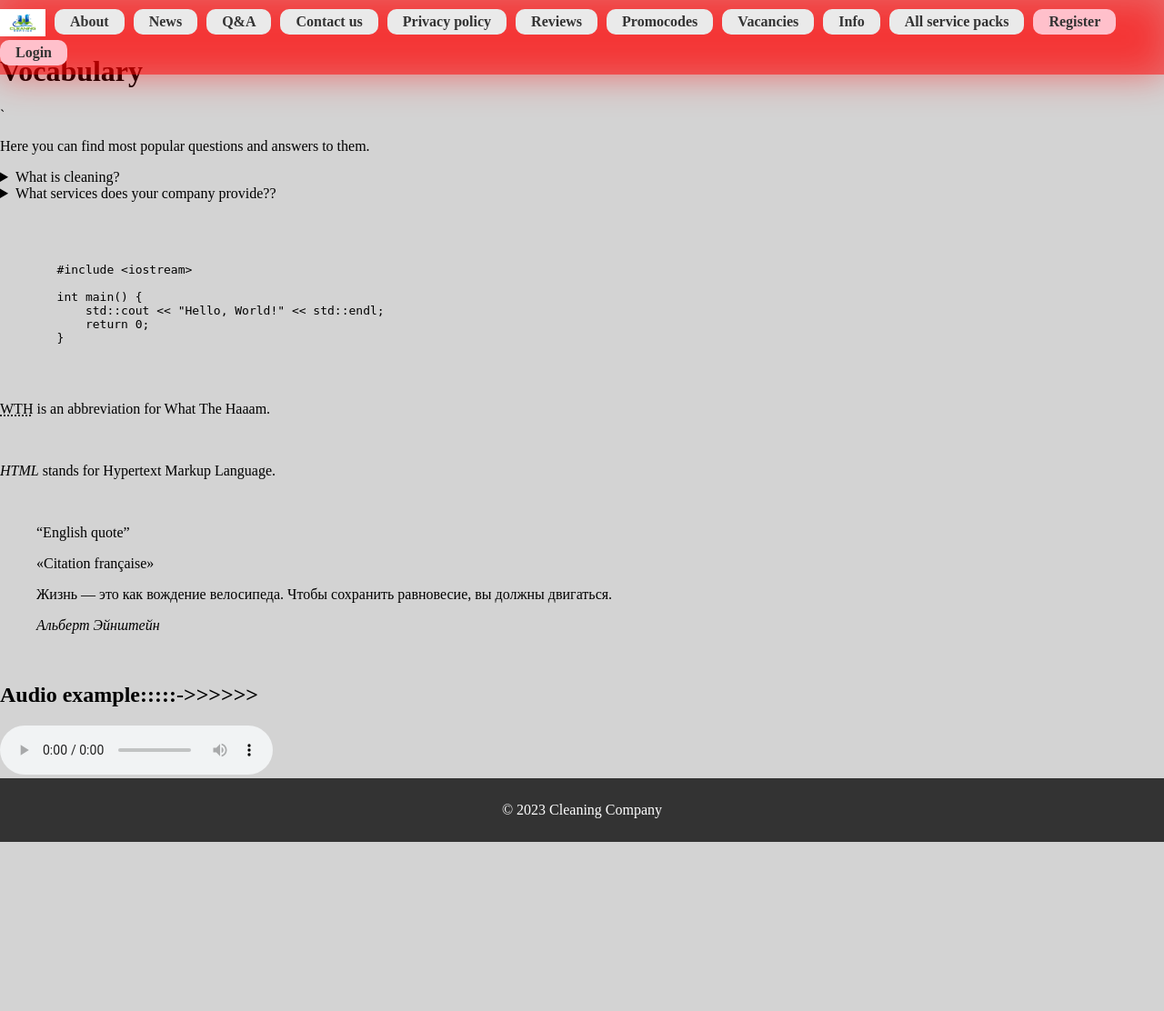
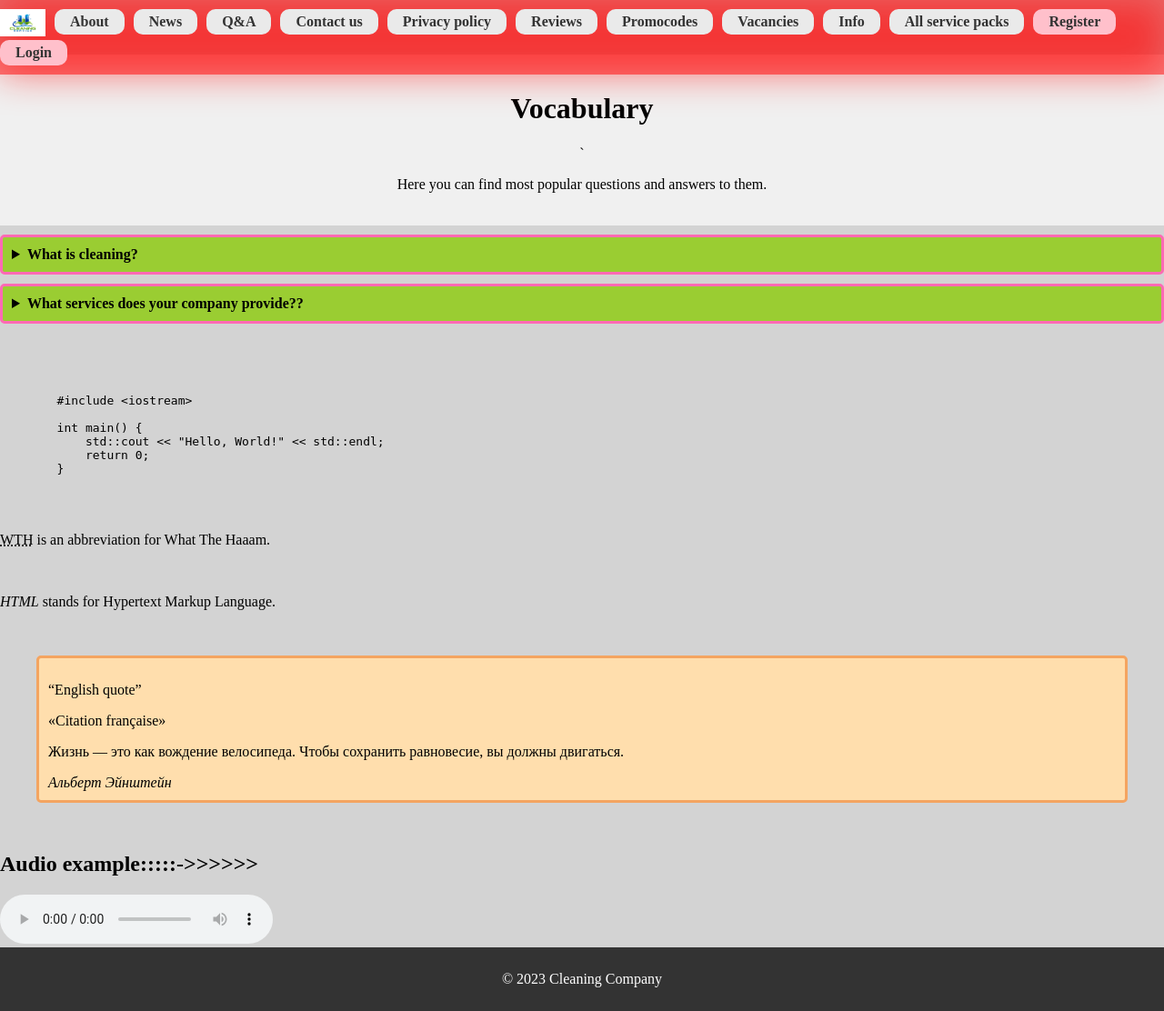
Before and after one commit to Egorallo/CleaningCompany, a Django app: page /questions/ in a window 1280 px wide. Shown: the whole page at 91% size. Before the commit the page ends 926 px from the top, so only its background shows below. Run offline with Django 4.2, Linux system fonts and the light colour scheme.

Commit message:
added styles for vocabulary

```diff
--- a/newvision/static/newvision/css/policy.css
+++ b/newvision/static/newvision/css/policy.css
@@ -13,17 +13,16 @@ header {
     padding: 20px;
 }
 
-/* Style the h1 element with a star symbol */
 .h1-star {
     display: inline-block;
     background: linear-gradient(to right, transparent 50%, gold 50%);
     background-size: 200% 100%;
-    background-position: right bottom;
+    background-position: right;
     transition: background-position 0.3s;
 }
 
 .h1-star:hover {
-    background-position: left bottom;
+    background-position: left ;
 }
 
 section {
--- a/newvision/static/newvision/css/questions.css
+++ b/newvision/static/newvision/css/questions.css
@@ -5,3 +5,29 @@ q:lang(en) {
 q:lang(fr) {
     quotes: "\00AB" "\00BB";
 }
+
+header {
+    background-color: #f0f0f0;
+    padding: 20px;
+    text-align: center;
+}
+
+details {
+    background-color: yellowgreen;
+    margin: 10px 0;
+    padding: 10px;
+    border: 3px solid hotpink;
+    border-radius: 5px;
+}
+
+summary {
+    cursor: wait;
+    font-weight: bold;
+}
+
+blockquote {
+    background-color: navajowhite;
+    padding: 10px;
+    border: 3px solid sandybrown;
+    border-radius: 5px;
+}
```
